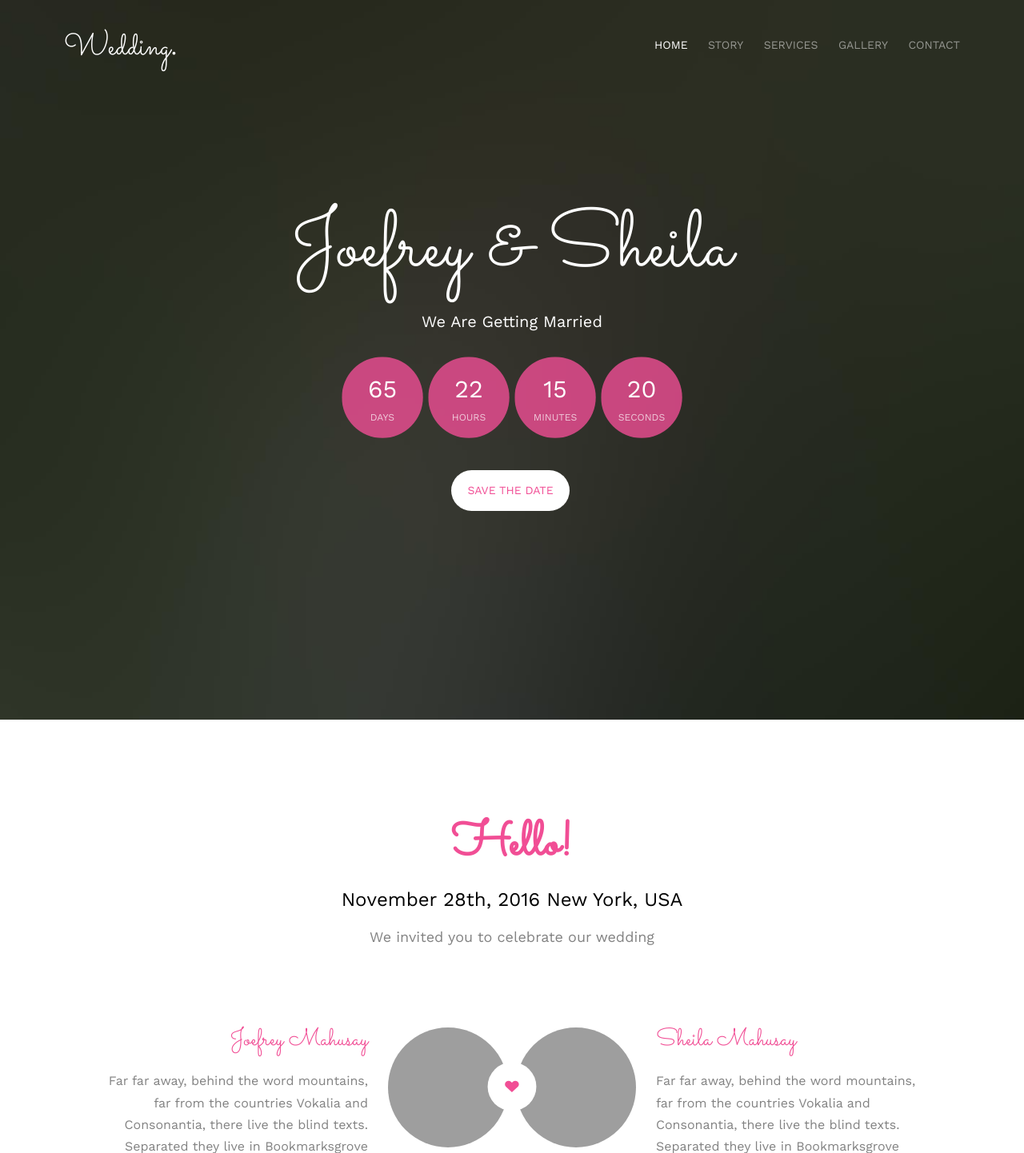
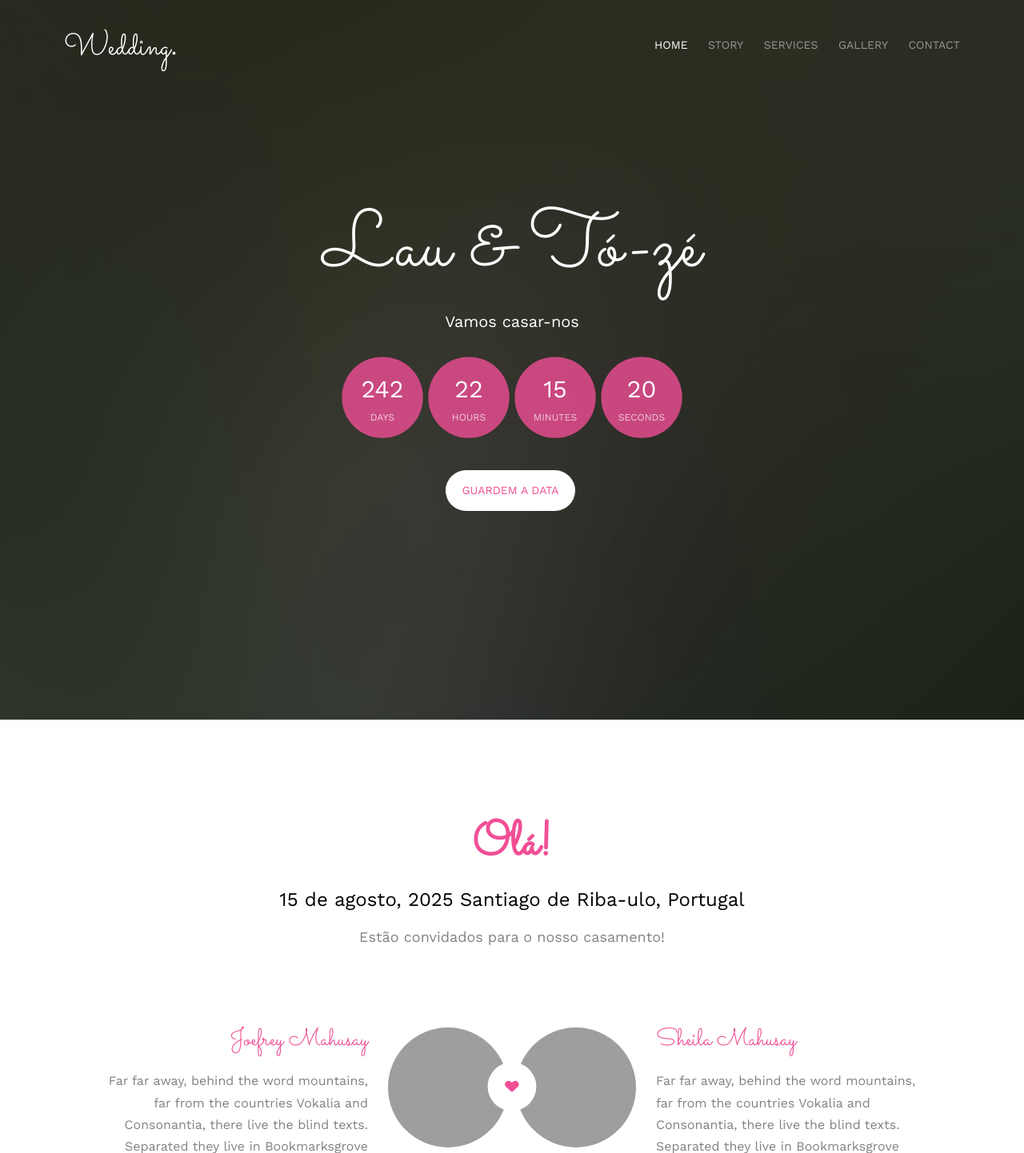
Before and after one commit to AJPreto/lauetoze, a Flask app: page / in a window 1280 px wide. Shown: the top 1442 px of the page at 80% size. Run offline with Flask 3, Linux system fonts and the light colour scheme; some libraries are stand-ins or nearby versions; some web fonts are replaced; grey boxes are pictures that could not be loaded.

Commit message:
Customization

```diff
--- a/lauetoze/templates/index.html
+++ b/lauetoze/templates/index.html
@@ -113,10 +113,10 @@
 				<div class="col-md-8 col-md-offset-2 text-center">
 					<div class="display-t">
 						<div class="display-tc animate-box" data-animate-effect="fadeIn">
-							<h1>Joefrey &amp; Sheila</h1>
-							<h2>We Are Getting Married</h2>
+							<h1>Lau &amp; Tó-zé</h1>
+							<h2>Vamos casar-nos</h2>
 							<div class="simply-countdown simply-countdown-one"></div>
-							<p><a href="#" class="btn btn-default btn-sm">Save the date</a></p>
+							<p><a href="#" class="btn btn-default btn-sm">Guardem a data</a></p>
 						</div>
 					</div>
 				</div>
@@ -128,9 +128,9 @@
 		<div class="container">
 			<div class="row">
 				<div class="col-md-8 col-md-offset-2 text-center fh5co-heading animate-box">
-					<h2>Hello!</h2>
-					<h3>November 28th, 2016 New York, USA</h3>
-					<p>We invited you to celebrate our wedding</p>
+					<h2>Olá!</h2>
+					<h3>15 de agosto, 2025 Santiago de Riba-ulo, Portugal</h3>
+					<p>Estão convidados para o nosso casamento!</p>
 				</div>
 			</div>
 			<div class="couple-wrap animate-box">
@@ -609,23 +609,25 @@
 	<script src="{{ url_for('static', filename='js/main.js') }}"></script>
 
 	<script>
-    var d = new Date(new Date().getTime() + 200 * 120 * 120 * 2000);
+		// Set target date: 15 August 2025
+		var targetDate = new Date(2025, 7, 15);  // Months are zero-indexed (0 = January, 7 = August)
 
-    // default example
-    simplyCountdown('.simply-countdown-one', {
-        year: d.getFullYear(),
-        month: d.getMonth() + 1,
-        day: d.getDate()
-    });
+		// Default example
+		simplyCountdown('.simply-countdown-one', {
+			year: targetDate.getFullYear(),
+			month: targetDate.getMonth() + 1,  // Add 1 because months are zero-indexed
+			day: targetDate.getDate()
+		});
 
-    //jQuery example
-    $('#simply-countdown-losange').simplyCountdown({
-        year: d.getFullYear(),
-        month: d.getMonth() + 1,
-        day: d.getDate(),
-        enableUtc: false
-    });
-</script>
+		// jQuery example
+		$('#simply-countdown-losange').simplyCountdown({
+			year: targetDate.getFullYear(),
+			month: targetDate.getMonth() + 1,
+			day: targetDate.getDate(),
+			enableUtc: false  // Optionally, disable UTC time for local time
+		});
+	</script>
+
 
 	</body>
 </html>
```
